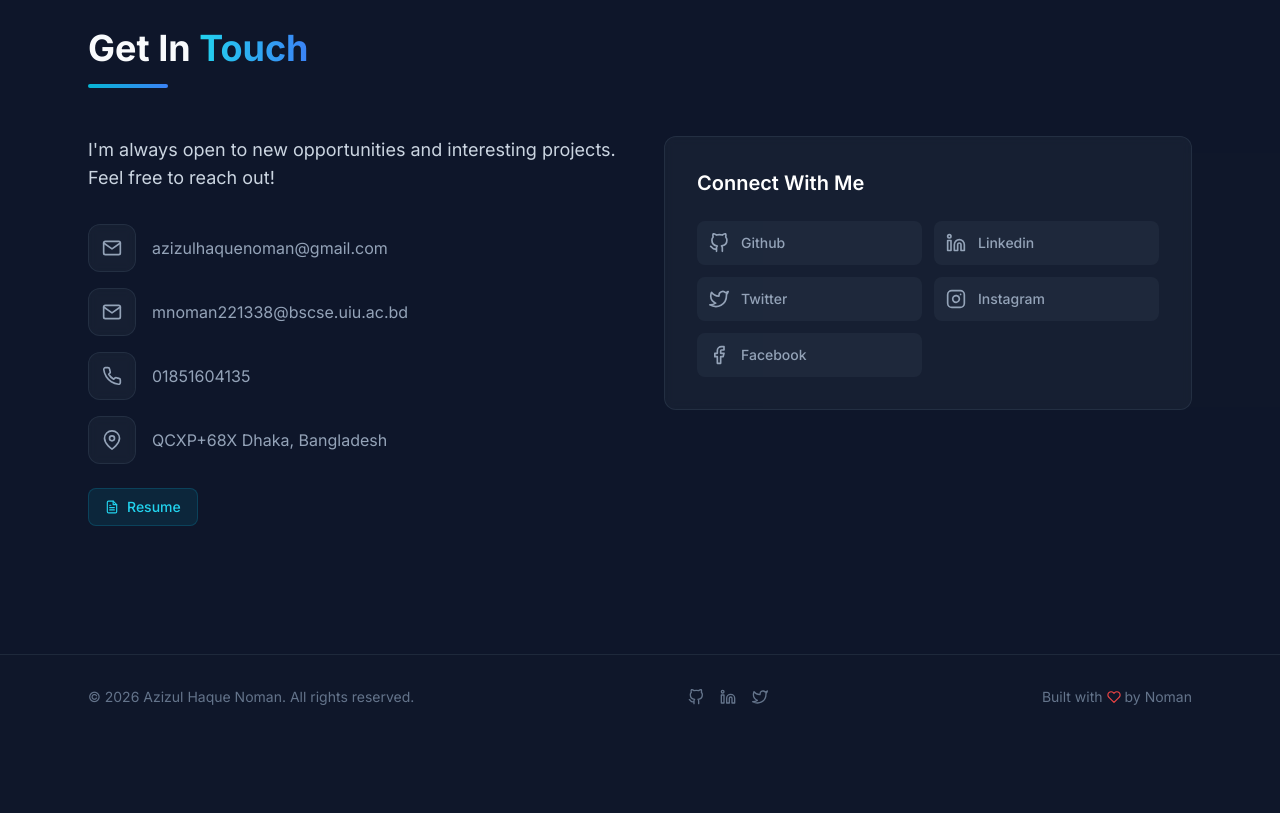
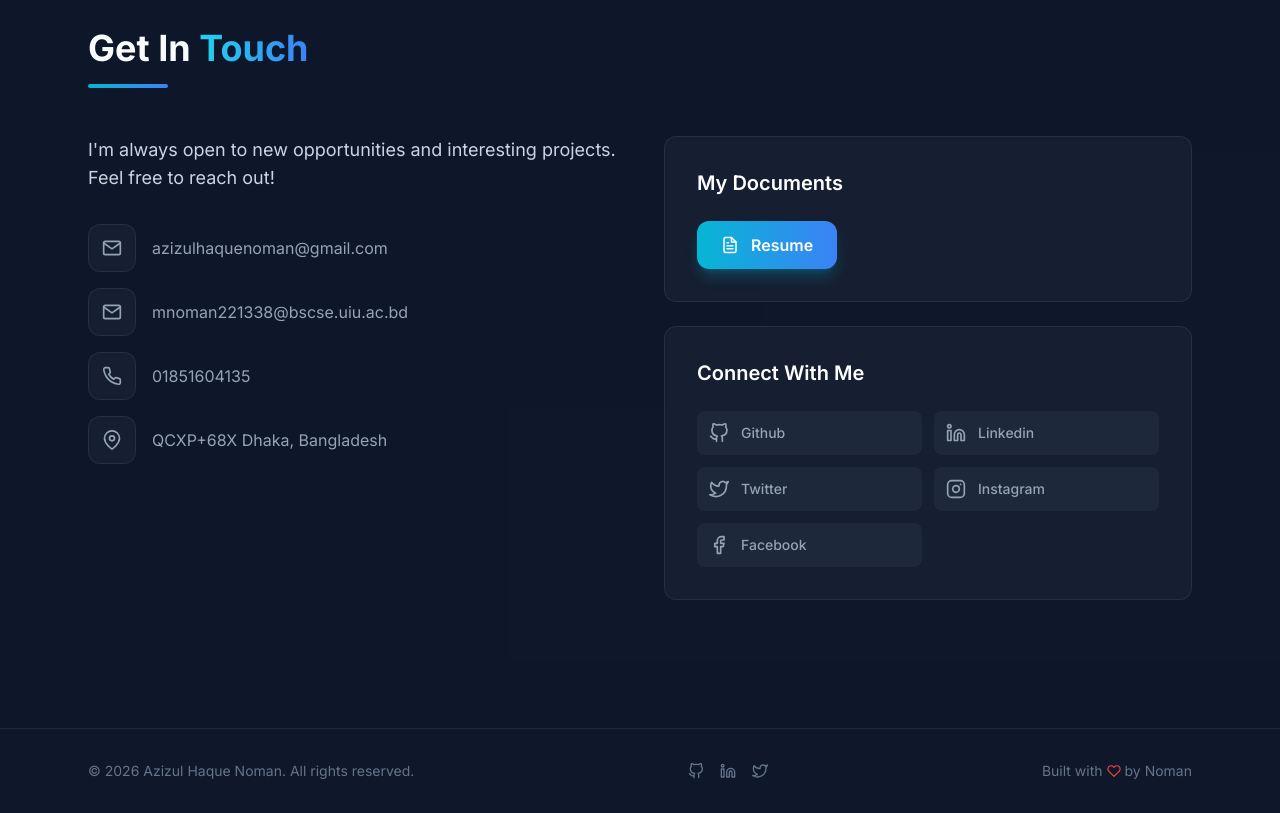
Before and after one commit to azizulhaquenoman/noman-trajectory, a React (Vite) app: page / in a window 1280 px wide. Shown: the part 4420-5233 px from the top of the page. Before the commit the page ends 5159 px from the top, so only its background shows below. Built offline with nearby package versions, Linux system fonts and the light colour scheme.

Commit message:
fix: enhance document links and social icons styling for better user experience

```diff
--- a/src/components/portfolio/Contact.jsx
+++ b/src/components/portfolio/Contact.jsx
@@ -86,17 +86,30 @@ const Contact = ({ contact }) => {
                   <span>{contact.location}</span>
                 </div>
               )}
+            </div>
+          </motion.div>
 
-              {(contact?.resumeUrl || contact?.cvUrl) && (
-                <div className="flex flex-wrap gap-3 pt-2">
+          {/* Right — documents & social links */}
+          <motion.div
+            initial={{ opacity: 0, x: 30 }}
+            animate={isInView ? { opacity: 1, x: 0 } : {}}
+            transition={{ duration: 0.6, delay: 0.4 }}
+            className="space-y-6"
+          >
+            {(contact?.resumeUrl || contact?.cvUrl) && (
+              <div className="glass-card p-8">
+                <h3 className="text-xl font-semibold text-white mb-6">My Documents</h3>
+                <div className="flex flex-wrap gap-4">
                   {contact.resumeUrl && (
                     <a
                       href={contact.resumeUrl}
                       target="_blank"
                       rel="noopener noreferrer"
-                      className="flex items-center gap-2 px-4 py-2 rounded-lg bg-cyan-500/10 text-cyan-400 border border-cyan-500/20 hover:bg-cyan-500/20 transition-colors text-sm font-medium"
+                      className="group relative inline-flex items-center gap-3 px-6 py-3 rounded-xl bg-gradient-to-r from-cyan-500 to-blue-500 text-white font-semibold text-base shadow-lg shadow-cyan-500/25 hover:shadow-cyan-500/40 hover:scale-105 transition-all duration-300"
                     >
-                      <FiFileText /> Resume
+                      <FiFileText className="text-lg" />
+                      Resume
+                      <span className="absolute inset-0 rounded-xl bg-white/10 opacity-0 group-hover:opacity-100 transition-opacity duration-300" />
                     </a>
                   )}
                   {contact.cvUrl && (
@@ -104,22 +117,16 @@ const Contact = ({ contact }) => {
                       href={contact.cvUrl}
                       target="_blank"
                       rel="noopener noreferrer"
-                      className="flex items-center gap-2 px-4 py-2 rounded-lg bg-blue-500/10 text-blue-400 border border-blue-500/20 hover:bg-blue-500/20 transition-colors text-sm font-medium"
+                      className="group relative inline-flex items-center gap-3 px-6 py-3 rounded-xl border-2 border-blue-400 text-blue-400 font-semibold text-base hover:bg-blue-400 hover:text-white hover:shadow-lg hover:shadow-blue-500/25 hover:scale-105 transition-all duration-300"
                     >
-                      <FiFileText /> CV
+                      <FiFileText className="text-lg" />
+                      CV
                     </a>
                   )}
                 </div>
-              )}
-            </div>
-          </motion.div>
+              </div>
+            )}
 
-          {/* Right — social links */}
-          <motion.div
-            initial={{ opacity: 0, x: 30 }}
-            animate={isInView ? { opacity: 1, x: 0 } : {}}
-            transition={{ duration: 0.6, delay: 0.4 }}
-          >
             <div className="glass-card p-8">
               <h3 className="text-xl font-semibold text-white mb-6">Connect With Me</h3>
               <div className="grid grid-cols-2 gap-3">
```
